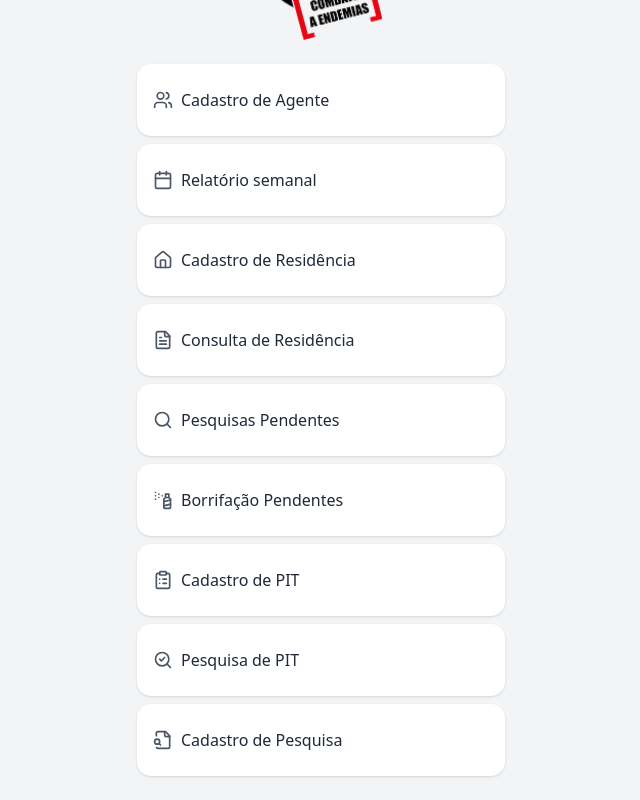
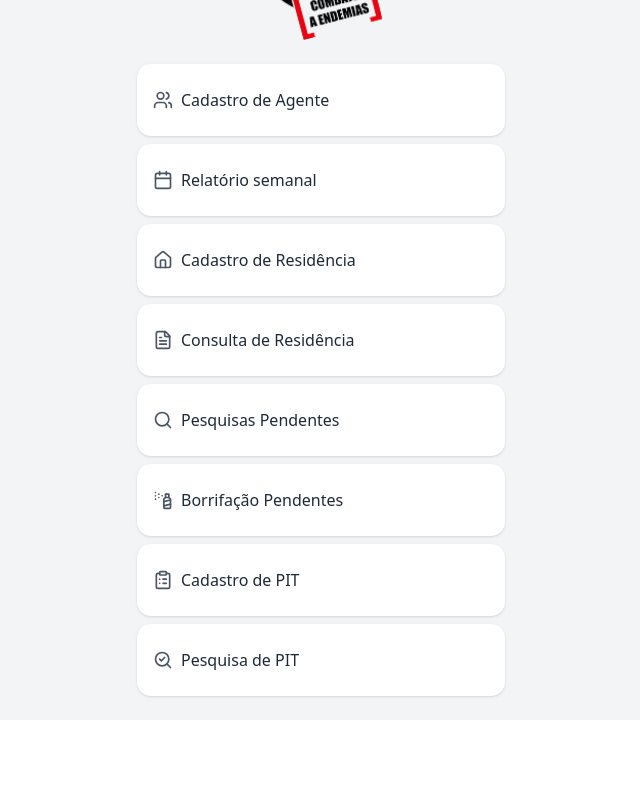
Before and after one commit to Fconeto/SIGEN, a Next.js app in the folder sigen-frontend/: page /chief-agent in a window 1280 px wide. Shown: the part 221-1021 px from the top of the page, without its empty margins (319-959 px from the left). After the commit the page ends 941 px from the top, so only its background shows below. Built offline with nearby package versions, Linux system fonts and the light colour scheme.

Commit message:
Retirando cadastro de pesquisa da tela inicial

```diff
--- a/sigen-frontend/src/app/chief-agent/page.tsx
+++ b/sigen-frontend/src/app/chief-agent/page.tsx
@@ -74,12 +74,6 @@ export default function HomePage() {
             icon: <SearchCheck className="w-5 h-5" />,
             action: () => router.push("chief-agent/pit-search"),
           },
-          {
-            id: "cadastro-pesquisa",
-            label: "Cadastro de Pesquisa",
-            icon: <FileSearch className="w-5 h-5" />,
-            action: () => router.push("chief-agent/search-register"),
-          },
         ]}
       />
     </SigenAppLayout>
```
